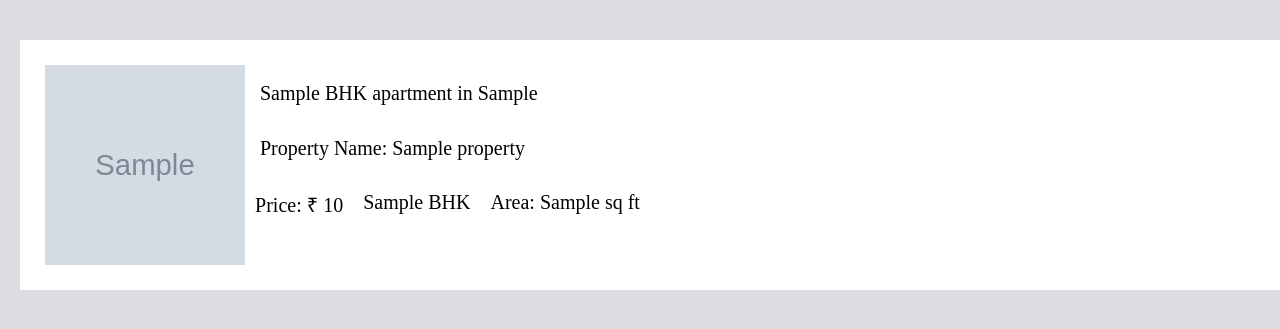
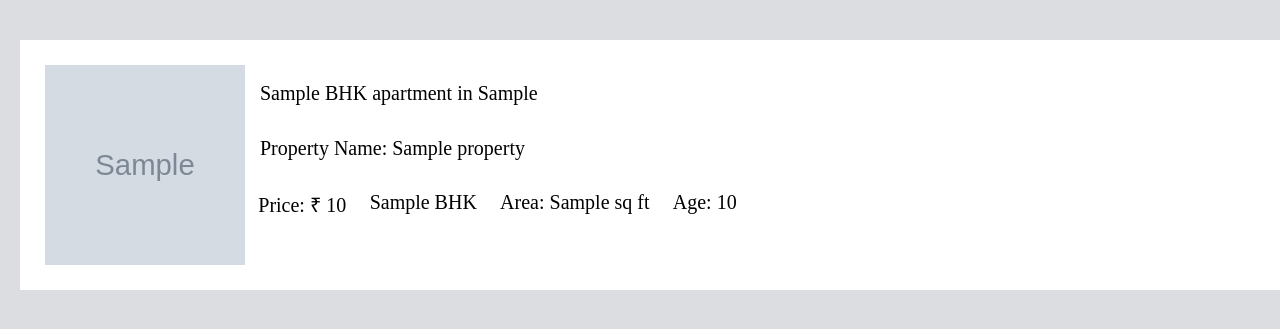
Before and after one commit to Root-too/House-Hunter, a PHP site: page /House-Hunter/feed.php in a window 1280 px wide; the page is wider, and only the part inside the window is pictured. Shown: the part 70-399 px from the top of that part. Run offline with PHP 8.4, Linux system fonts and the light colour scheme; the visitor is signed in with stand-in values (Sample User, id 1); tables that the repository leaves empty or names only in its code hold one stand-in row (values such as "Sample post"); grey boxes marked "Sample" are stand-in pictures; some libraries are stand-ins or nearby versions; some web fonts are replaced.

Commit message:
age added

```diff
--- a/client/feed.php
+++ b/client/feed.php
@@ -145,10 +145,11 @@
                                    Property Name: <a href="<?php echo "http://localhost/House-Hunter/client/" ?>post.php?id=<?php echo $row->id; ?>"><?php echo $row->propname; ?>
                                 </div>
 
-                                <div style="display: flex;font-size:20px; width: 400px;justify-content: space-evenly;">
+                                <div style="display: flex;font-size:20px; width: 500px;justify-content: space-evenly;">
                                     <div style="margin-left:-25px;">Price: ₹ <?php echo $row->price; ?></div>
                                     <div><?php echo $row->bhk; ?> BHK</div>
                                     <div> Area: <?php echo $row->area; ?> sq ft</div>
+                                    <div> Age: <?php echo $row->age; ?> </div>
                                 </div>
                             </div>
                         </div>
@@ -171,9 +172,8 @@
                     if($count==0){
 
 
-                        echo ' Add First Property
-                            <div  style="margin-left:50px; margin-top: 120px;font-size:30px;">
-                            <a href="http://localhost/House-Hunter/client/addprop.php">Add your first property</a>';
+                        echo ' <div  style="margin-left:50px; margin-top: 120px;font-size:30px;">
+                               <a href="http://localhost/House-Hunter/client/addprop.php">Add your first property</a>';
 
                         }
 
@@ -194,10 +194,11 @@
                             Property Name:  <a href="<?php echo "http://localhost/House-Hunter/client/" ?>post.php?id=<?php echo $post->id; ?>"><?php echo $post->propname; ?>
                             </div>
 
-                            <div style="display: flex; width: 400px;justify-content: space-evenly;font-size:20px;">
+                            <div style="display: flex; width: 500px;justify-content: space-evenly;font-size:20px;">
                                 <div style="margin-left:-25px;">Price: ₹ <?php echo $post->price; ?></div>
                                 <div><?php echo $post->bhk; ?> BHK</div>
                                 <div>Area: <?php echo $post->area; ?> sq ft</div>
+                                <div>Age: <?php echo $post->age; ?> </div>
                             </div>
                         </div>
                     </div>
```
